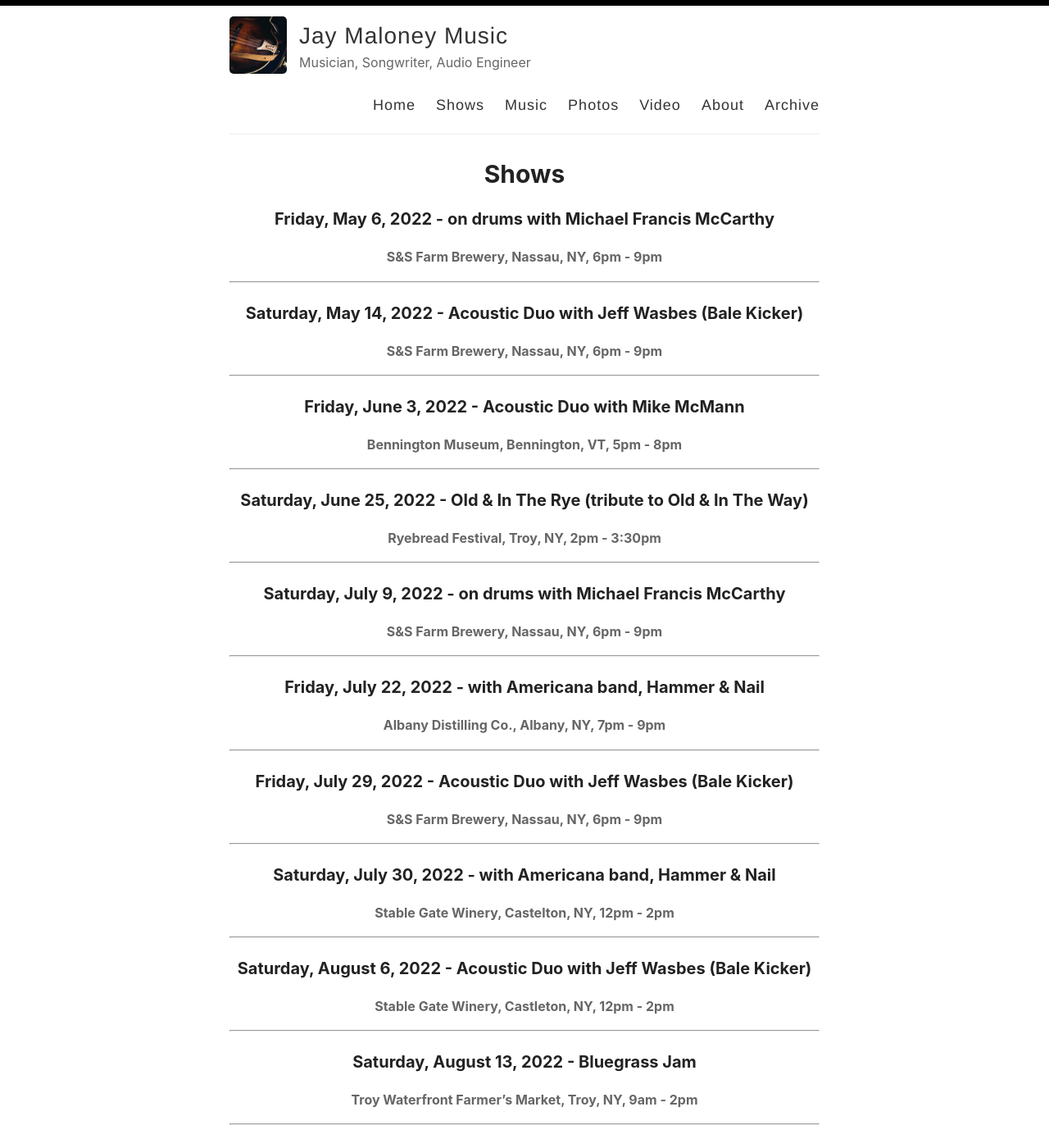
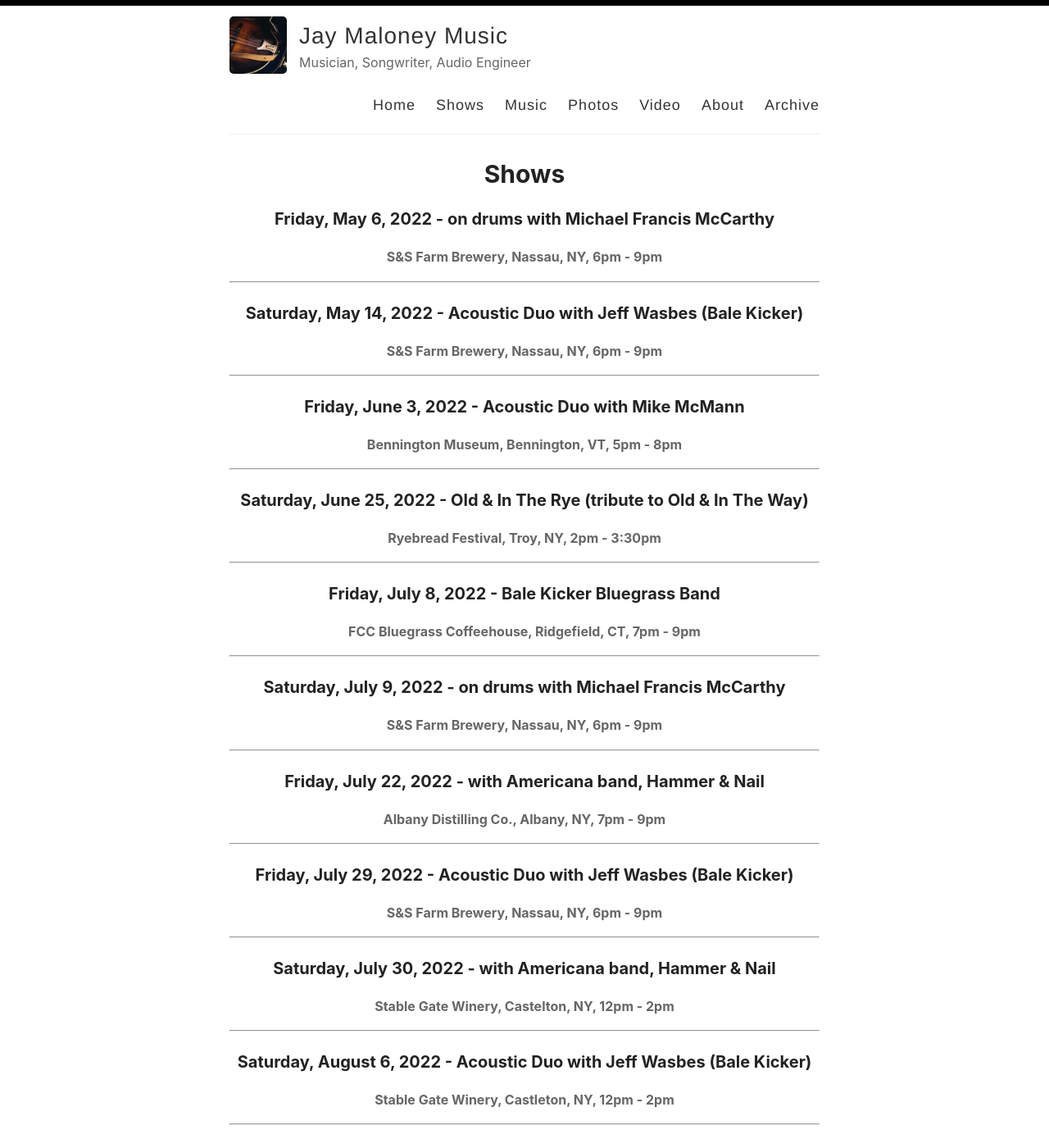
Before and after one commit to thisjaymaloney/thisjaymaloney.github.io, a Jekyll site: the page built from _pages/shows.md, in a window 1280 px wide and 1400 px high. Shown: the whole window at 82% size. Built offline with Jekyll 4.4.1, drawn with Linux system fonts in a browser that asks for light colours.

Commit message:
Update shows.md

```diff
--- a/_pages/shows.md
+++ b/_pages/shows.md
@@ -15,6 +15,9 @@ title: Shows
 ### Saturday, June 25, 2022 - Old & In The Rye (tribute to Old & In The Way)
 #### Ryebread Festival, Troy, NY, 2pm - 3:30pm
 ---
+### Friday, July 8, 2022 - Bale Kicker Bluegrass Band
+#### FCC Bluegrass Coffeehouse, Ridgefield, CT, 7pm - 9pm
+---
 ### Saturday, July 9, 2022 - on drums with Michael Francis McCarthy
 #### S&S Farm Brewery, Nassau, NY, 6pm - 9pm
 ---
@@ -30,9 +33,6 @@ title: Shows
 ### Saturday, August 6, 2022 - Acoustic Duo with Jeff Wasbes (Bale Kicker)
 #### Stable Gate Winery, Castleton, NY, 12pm - 2pm
 ---
-### Saturday, August 13, 2022 - Bluegrass Jam
-#### Troy Waterfront Farmer's Market, Troy, NY, 9am - 2pm
----
 ### Friday, August 26, 2022 - with Americana band, Hammer & Nail
 #### S&S Farm Brewery, Nassau, NY, 6pm - 9pm
 ---
```
